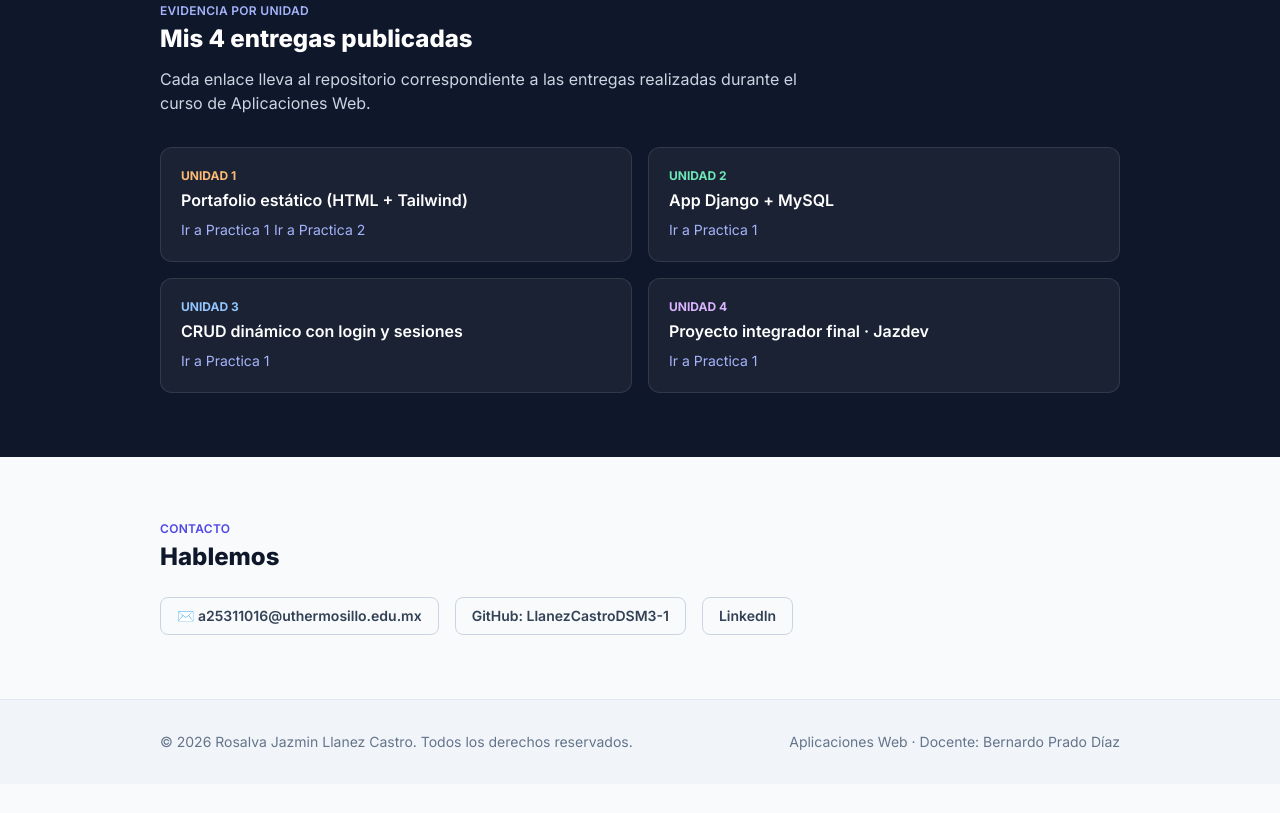
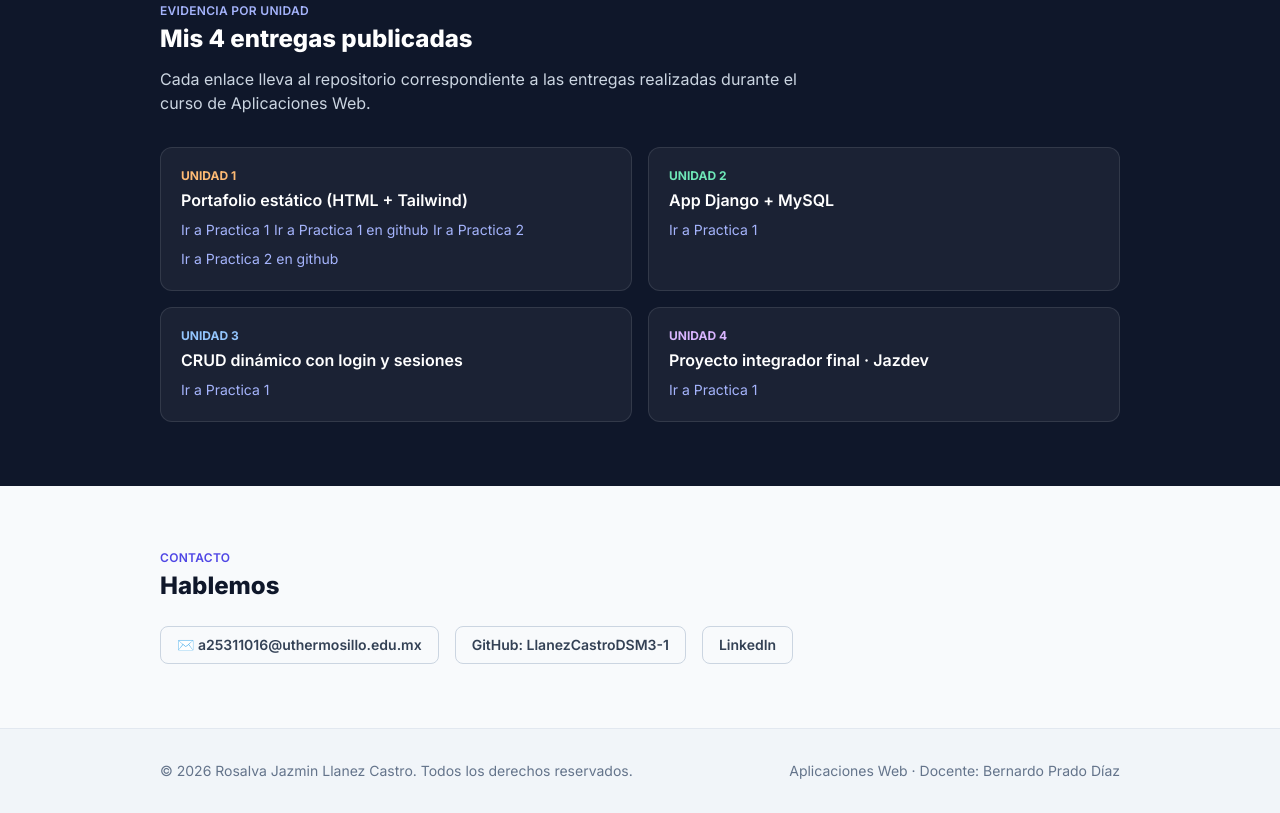
Before and after one commit to LlanezCastroDSM3-1/portafolio-personal-LlanezCastro_RosalvaJazmin, a plain HTML site: page index.html in a window 1280 px wide. Shown: the part 2044-2857 px from the top of the page. Before the commit the page ends 2828 px from the top, so only its background shows below. Drawn offline with nearby package versions, Linux system fonts and the light colour scheme.

Commit message:
Actualización del proyecto

```diff
--- a/index.html
+++ b/index.html
@@ -406,10 +406,17 @@
    class="text-sm text-brand-300 hover:underline mt-2 inline-block break-all">
     Ir a Practica 1
 </a>
-
+      <a href="https://github.com/LlanezCastroDSM3-1/portafolio1.git"
+   class="text-sm text-brand-300 hover:underline mt-2 inline-block break-all">
+    Ir a Practica 1 en github
+</a>
 <a href="https://ine-personal-lcrj.onrender.com"
    class="text-sm text-brand-300 hover:underline mt-2 inline-block break-all">
     Ir a Practica 2
+</a>
+<a href="https://github.com/LlanezCastroDSM3-1/ine_personal_LCRJ.git"
+   class="text-sm text-brand-300 hover:underline mt-2 inline-block break-all">
+    Ir a Practica 2 en github
 </a>
 
                 </li>
```
